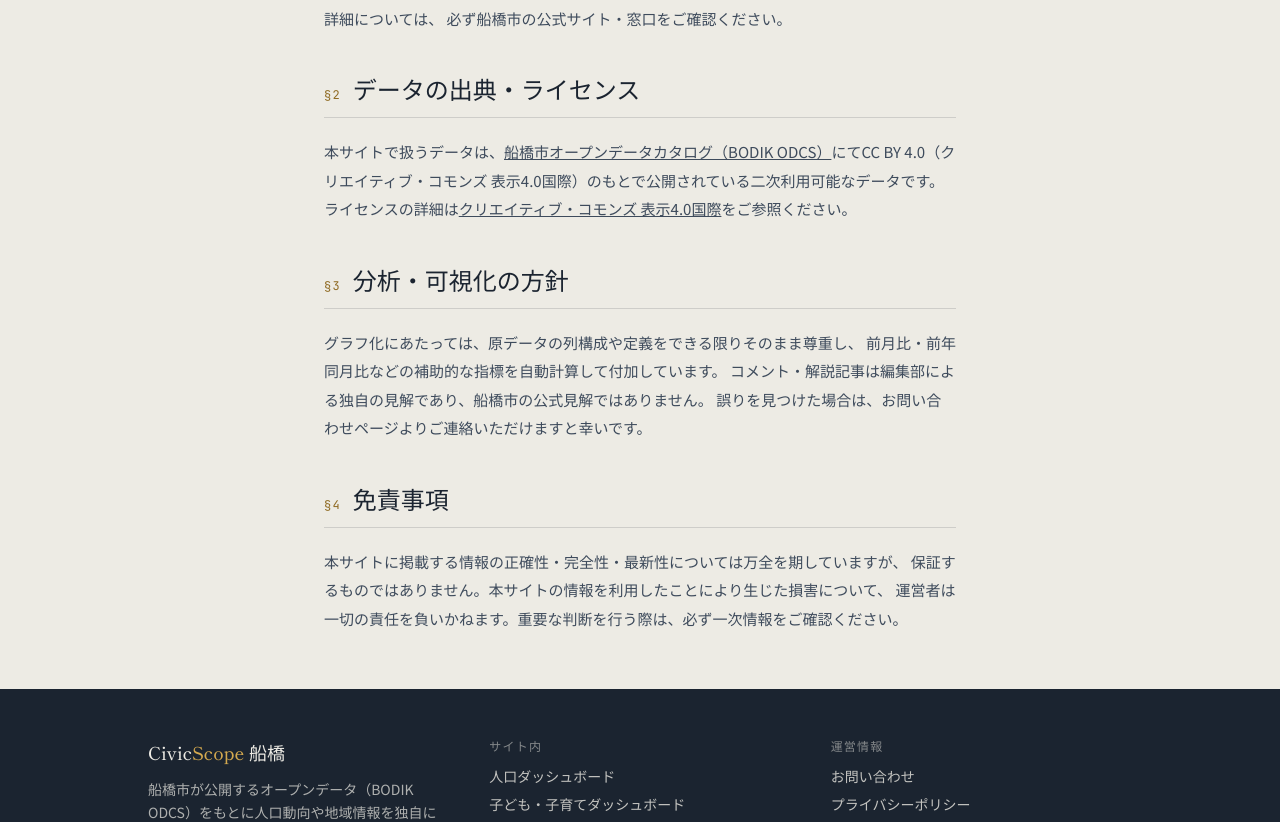
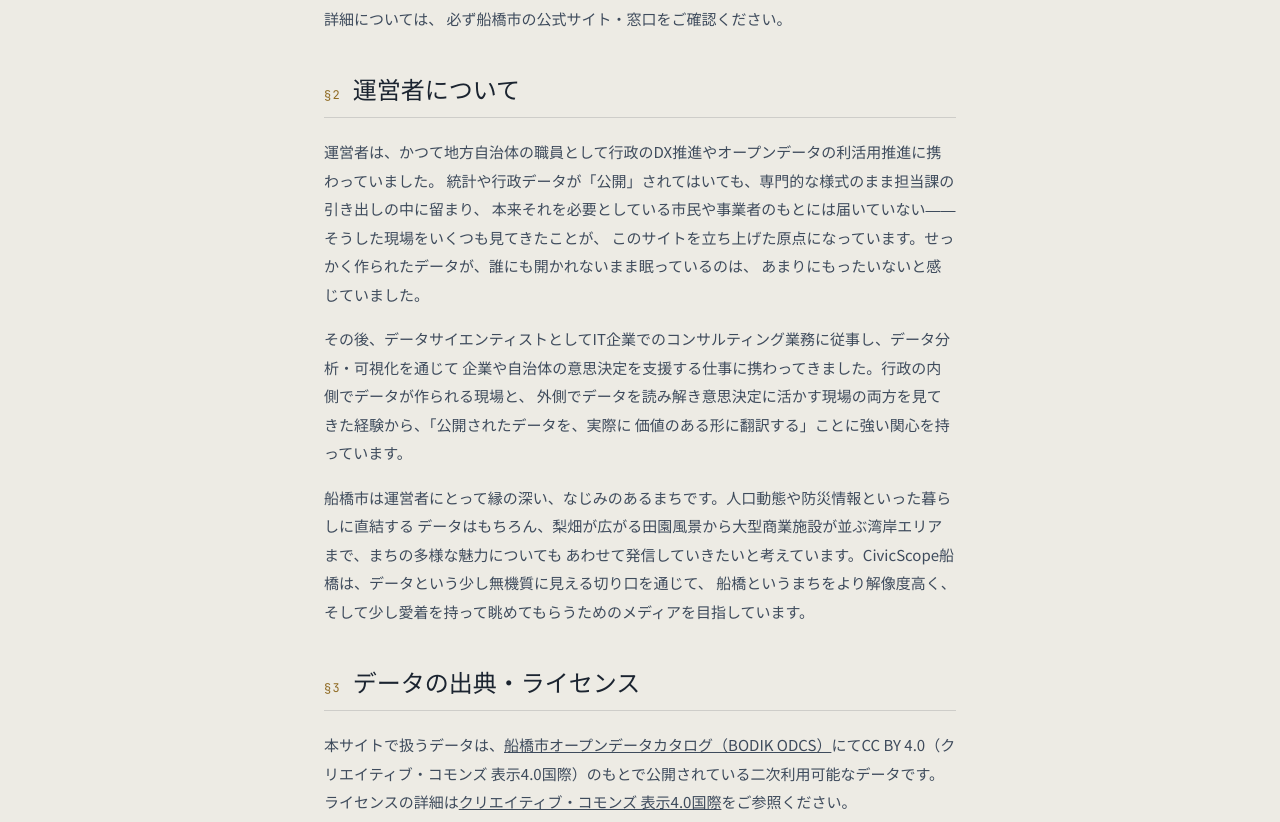
Before and after one commit to OW-beep/CivicScope-Funabashi, a Next.js app in the folder civicscope-funabashi/: page /about in a window 1280 px wide. Shown: the part 440-1262 px from the top of the page. Built offline with nearby package versions, Linux system fonts and the light colour scheme; no server answers.

Commit message:
Add files via upload

```diff
--- a/civicscope-funabashi/data/articles.js
+++ b/civicscope-funabashi/data/articles.js
@@ -300,7 +300,7 @@ CivicScope船橋では、船橋市が公開するオープンデータをもと
 
 **「高齢化率」そのものではない点にご注意ください**
 
-本記事・ダッシュボードで扱っているのはあくまで「サービス付き高齢者向け住宅」という特定の住まいの供給・利用状況であり、船橋市全体の高齢化率（総人口に占める65歳以上人口の割合）を直接示すものではありません。市全体の高齢化率や生活保護受給状況について、船橋市のオープンデータカタログ上で該当するデータセットを探しましたが、本記事執筆時点では見当たりませんでした。もしそうしたデータが公開されていることを確認できた場合は、改めてダッシュボードとして追加したいと考えています。
+本記事・ダッシュボードで扱っているのはあくまで「サービス付き高齢者向け住宅」という特定の住まいの供給・利用状況であり、船橋市全体の高齢化率（総人口に占める65歳以上人口の割合）を直接示すものではありません。船橋市のオープンデータカタログには、この総人口比率（高齢化率）を年度別に収録した別のデータセットも公開されているため、市全体の高齢化の進み方そのものは、そちらを扱う記事・ダッシュボードで改めて紹介する予定です。なお、生活保護（被保護世帯）の推移については、本サイトの別記事「船橋市の生活保護世帯データから見える、単身世帯という変化」で扱っています。
 
 **住まい選びの一歩として**
 
@@ -312,7 +312,7 @@ CivicScope船橋では、船橋市が公開するオープンデータをもと
     title: "船橋市の生活保護世帯データから見える、単身世帯という変化",
     excerpt:
       "船橋市の被保護世帯数は、この11年でどう変化してきたのか。世帯人員別のデータから見えてきた「単身世帯の増加」という切り口を紹介します。",
-    date: "2026-07-24",
+    date: "2026-07-23",
     tag: "暮らし・安全",
     body: `
 生活保護は、生活に困窮する方に対して、その困窮の程度に応じて必要な保護を行い、健康で文化的な最低限度の生活を保障するとともに、自立を助長することを目的とした制度です。船橋市の被保護世帯数の推移を世帯人員別（1人世帯、2人世帯…）に見ると、単なる総数の増減だけでは見えてこない変化が浮かび上がります。
@@ -339,3 +339,9 @@ CivicScope船橋では、船橋市が公開するオープンデータをもと
 export function getArticleBySlug(slug) {
   return articles.find((a) => a.slug === slug) || null;
 }
+
+// 新しい記事が配列の最後に追記されていっても、一覧では常に新着順（日付降順）で
+// 表示されるようにするためのヘルパー。日付が同じ場合は元の並び順を保つ。
+export function getArticlesSortedByDate() {
+  return [...articles].sort((a, b) => new Date(b.date) - new Date(a.date));
+}
--- a/civicscope-funabashi/package.json
+++ b/civicscope-funabashi/package.json
@@ -9,7 +9,7 @@
     "lint": "next lint"
   },
   "dependencies": {
-    "next": "14.2.5",
+    "next": "14.2.35",
     "react": "18.3.1",
     "react-dom": "18.3.1",
     "recharts": "2.12.7"
--- a/civicscope-funabashi/pages/about.js
+++ b/civicscope-funabashi/pages/about.js
@@ -30,7 +30,30 @@ export default function About() {
           </div>
 
           <div>
-            <SectionLabel code="§2">データの出典・ライセンス</SectionLabel>
+            <SectionLabel code="§2">運営者について</SectionLabel>
+            <p>
+              運営者は、かつて地方自治体の職員として行政のDX推進やオープンデータの利活用推進に携わっていました。
+              統計や行政データが「公開」されてはいても、専門的な様式のまま担当課の引き出しの中に留まり、
+              本来それを必要としている市民や事業者のもとには届いていない――そうした現場をいくつも見てきたことが、
+              このサイトを立ち上げた原点になっています。せっかく作られたデータが、誰にも開かれないまま眠っているのは、
+              あまりにもったいないと感じていました。
+            </p>
+            <p className="mt-4">
+              その後、データサイエンティストとしてIT企業でのコンサルティング業務に従事し、データ分析・可視化を通じて
+              企業や自治体の意思決定を支援する仕事に携わってきました。行政の内側でデータが作られる現場と、
+              外側でデータを読み解き意思決定に活かす現場の両方を見てきた経験から、「公開されたデータを、実際に
+              価値のある形に翻訳する」ことに強い関心を持っています。
+            </p>
+            <p className="mt-4">
+              船橋市は運営者にとって縁の深い、なじみのあるまちです。人口動態や防災情報といった暮らしに直結する
+              データはもちろん、梨畑が広がる田園風景から大型商業施設が並ぶ湾岸エリアまで、まちの多様な魅力についても
+              あわせて発信していきたいと考えています。CivicScope船橋は、データという少し無機質に見える切り口を通じて、
+              船橋というまちをより解像度高く、そして少し愛着を持って眺めてもらうためのメディアを目指しています。
+            </p>
+          </div>
+
+          <div>
+            <SectionLabel code="§3">データの出典・ライセンス</SectionLabel>
             <p>
               本サイトで扱うデータは、
               <a href={siteConfig.bodik.orgCatalogUrl} target="_blank" rel="noreferrer" className="underline hover:text-brass-dark">
@@ -46,7 +69,7 @@ export default function About() {
           </div>
 
           <div>
-            <SectionLabel code="§3">分析・可視化の方針</SectionLabel>
+            <SectionLabel code="§4">分析・可視化の方針</SectionLabel>
             <p>
               グラフ化にあたっては、原データの列構成や定義をできる限りそのまま尊重し、
               前月比・前年同月比などの補助的な指標を自動計算して付加しています。
@@ -56,7 +79,7 @@ export default function About() {
           </div>
 
           <div>
-            <SectionLabel code="§4">免責事項</SectionLabel>
+            <SectionLabel code="§5">免責事項</SectionLabel>
             <p>
               本サイトに掲載する情報の正確性・完全性・最新性については万全を期していますが、
               保証するものではありません。本サイトの情報を利用したことにより生じた損害について、
--- a/civicscope-funabashi/pages/articles/index.js
+++ b/civicscope-funabashi/pages/articles/index.js
@@ -2,9 +2,11 @@ import Head from "next/head";
 import Link from "next/link";
 import AdSlot from "../../components/AdSlot";
 import { siteConfig } from "../../data/siteConfig";
-import { articles } from "../../data/articles";
+import { getArticlesSortedByDate } from "../../data/articles";
 
 export default function ArticlesIndex() {
+  const articles = getArticlesSortedByDate();
+
   return (
     <>
       <Head>
--- a/civicscope-funabashi/pages/index.js
+++ b/civicscope-funabashi/pages/index.js
@@ -7,7 +7,7 @@ import AdSlot from "../components/AdSlot";
 import FunabashiMapMotif from "../components/FunabashiMapMotif";
 import PearIcon from "../components/PearIcon";
 import { siteConfig, datasets } from "../data/siteConfig";
-import { articles } from "../data/articles";
+import { getArticlesSortedByDate } from "../data/articles";
 import {
   getDatasetRecords,
   normalizePopulationSeries,
@@ -115,6 +115,7 @@ export async function getStaticProps() {
 }
 
 export default function Home({ populationLatest, populationYoyRate, chokaiCount, orgDatasetCount }) {
+  const latestArticles = getArticlesSortedByDate().slice(0, 3);
   return (
     <>
       <Head>
@@ -241,9 +242,14 @@ export default function Home({ populationLatest, populationYoyRate, chokaiCount,
 
       {/* --- 解説記事 ---------------------------------------------------- */}
       <section className="mx-auto max-w-5xl px-5 py-14">
-        <SectionLabel code="04">解説記事</SectionLabel>
+        <div className="flex items-baseline justify-between">
+          <SectionLabel code="04">解説記事</SectionLabel>
+          <Link href="/articles" className="font-mono text-xs text-brass-dark hover:underline">
+            すべての記事を見る →
+          </Link>
+        </div>
         <div className="grid gap-6 md:grid-cols-3">
-          {articles.map((a) => (
+          {latestArticles.map((a) => (
             <Link
               key={a.slug}
               href={`/articles/${a.slug}`}
--- a/civicscope-funabashi/pages/schools.js
+++ b/civicscope-funabashi/pages/schools.js
@@ -60,7 +60,7 @@ export default function Schools({ list, insights, error }) {
           市立中学校ごとの生徒数をランキングで可視化しています。{datasets.schoolStudents.description}
         </p>
         <p className="mt-3 max-w-2xl text-xs text-ink-soft">
-          ※ このデータセットは特定時点（平成30年5月1日）のスナップショットです。最新の学校別生徒数は船橋市教育委員会にご確認ください。
+          ※ このデータセットは特定時点のスナップショットです。最新の学校別生徒数は船橋市教育委員会にご確認ください。
         </p>
 
         {error ? (
```
Also changed, not shown: civicscope-funabashi/data/siteConfig.js (+48 -3 lines), 1 other file (tests, documents, lock files or other folders).
